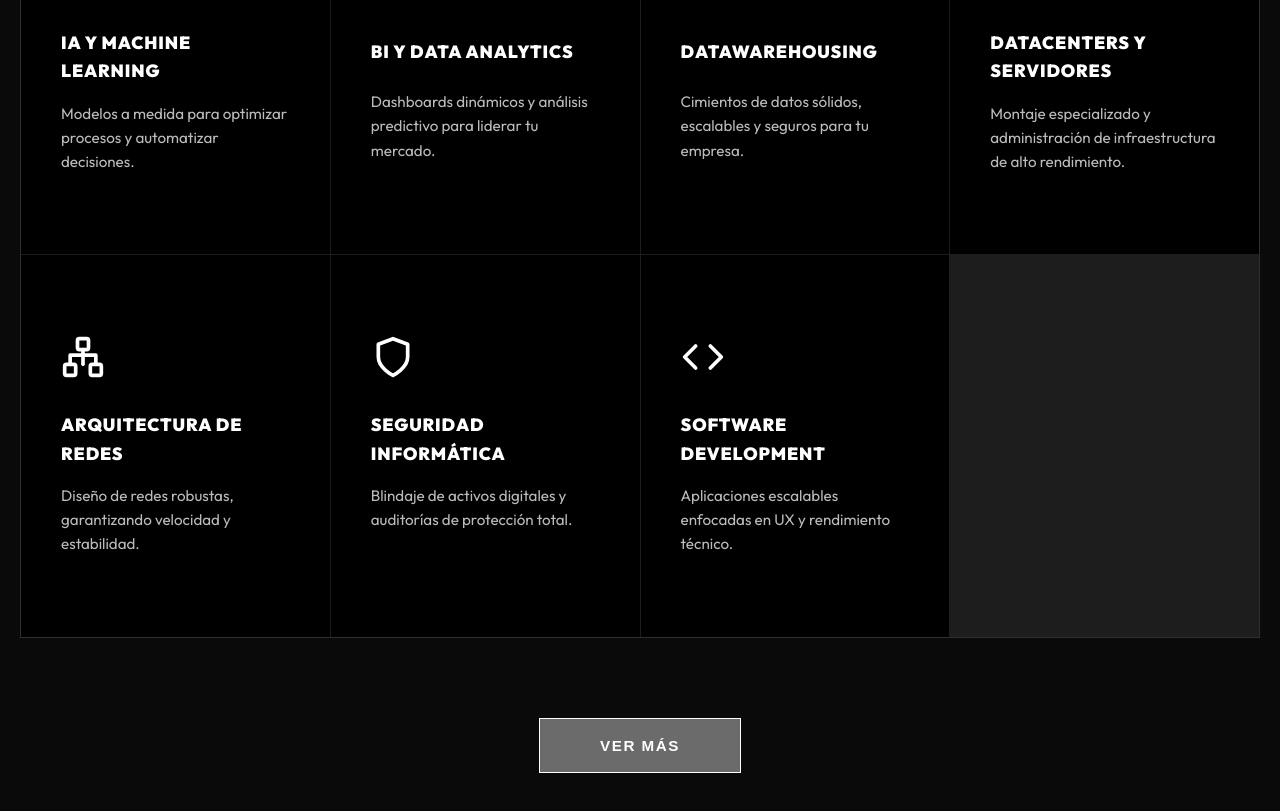
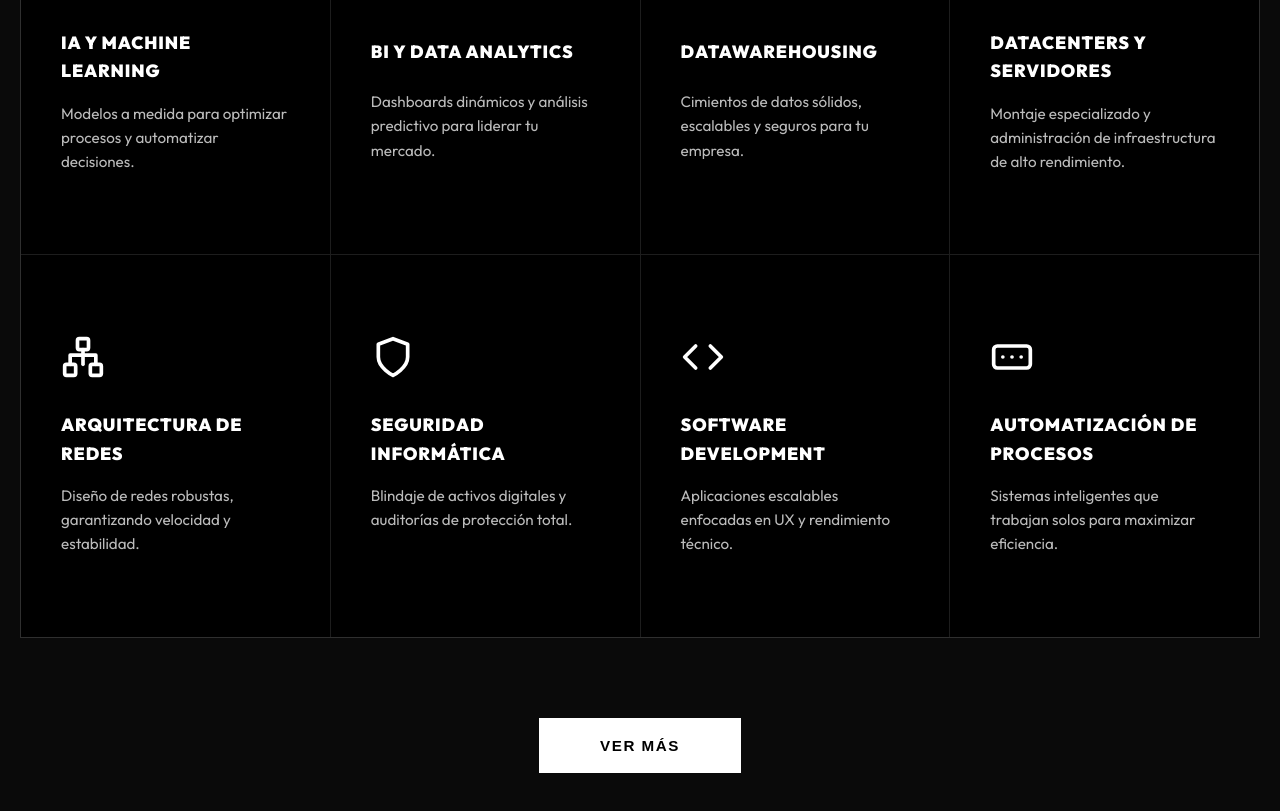
Before and after one commit to guarania17/web-GIA, a website built with Vite: page index.html in a window 1280 px wide. Shown: the part 1358-2169 px from the top of the page. Built offline with nearby package versions, Linux system fonts and the light colour scheme.

Commit message:
Feature: Add Hyperautomation service and update Ver Más button styling

```diff
--- a/index.html
+++ b/index.html
@@ -55,7 +55,7 @@
           <!-- Service cards will be injected by JS -->
         </div>
         <div class="view-more-container">
-          <button class="btn-outline view-more-btn" id="viewMoreBtn">Ver Más</button>
+          <button class="btn-glow view-more-btn" id="viewMoreBtn">Ver Más</button>
         </div>
 
         <!-- Expandable Details Section -->
--- a/src/main.js
+++ b/src/main.js
@@ -76,6 +76,17 @@ const services = [
       'SaaS (Software as a Service): Creación de productos de software que funcionan por suscripción.',
       'Integración de APIs: Conectar diferentes sistemas (ej. que tu ecommerce hable con tu sistema de logística).',
       'Modernización de Aplicaciones: Actualizar sistemas antiguos ("legacy") a tecnologías modernas y rápidas.'
+    ]
+  },
+  {
+    title: 'Automatización de Procesos',
+    description: 'Sistemas inteligentes que trabajan solos para maximizar eficiencia.',
+    icon: `<svg xmlns="http://www.w3.org/2000/svg" width="24" height="24" viewBox="0 0 24 24" fill="none" stroke="currentColor" stroke-width="2" stroke-linecap="round" stroke-linejoin="round"><rect x="2" y="6" width="20" height="12" rx="2"/><path d="M12 12h.01"/><path d="M17 12h.01"/><path d="M7 12h.01"/></svg>`,
+    details: [
+      'Consultoría en Low-Code/No-Code: Ayudar a las empresas a crear sus propias herramientas internas en semanas, no meses, usando plataformas como Microsoft Power Apps o Appian.',
+      'RPA (Robotic Process Automation): Implementación de bots que realizan tareas administrativas repetitivas (facturación, carga de datos, conciliaciones bancarias).',
+      'Sistemas Multi-Agente: Consultoría para desplegar agentes de IA que coordinan flujos de trabajo completos entre distintos departamentos sin intervención humana.',
+      'Orquestación de Procesos de Negocio (BPM): Digitalizar y optimizar el flujo de aprobaciones y documentos de toda la organización.'
     ]
   }
 ];
--- a/src/style.css
+++ b/src/style.css
@@ -318,6 +318,14 @@ h3,
 .view-more-btn {
   padding: 18px 60px;
   font-size: 0.95rem;
+  background: var(--accent);
+  color: var(--primary);
+  border: 1px solid var(--accent);
+}
+
+.view-more-btn:hover {
+  background: transparent;
+  color: var(--accent);
 }
 
 /* Service Details Section */
```
